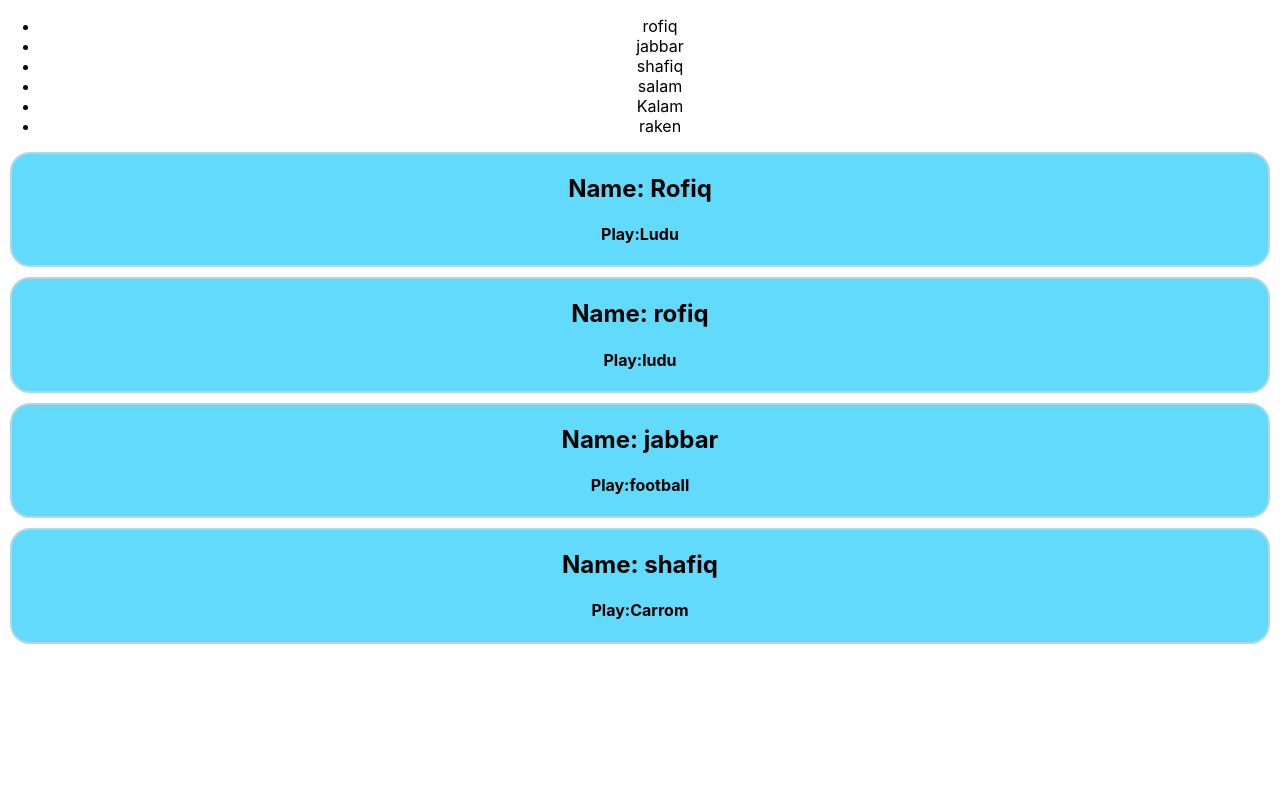
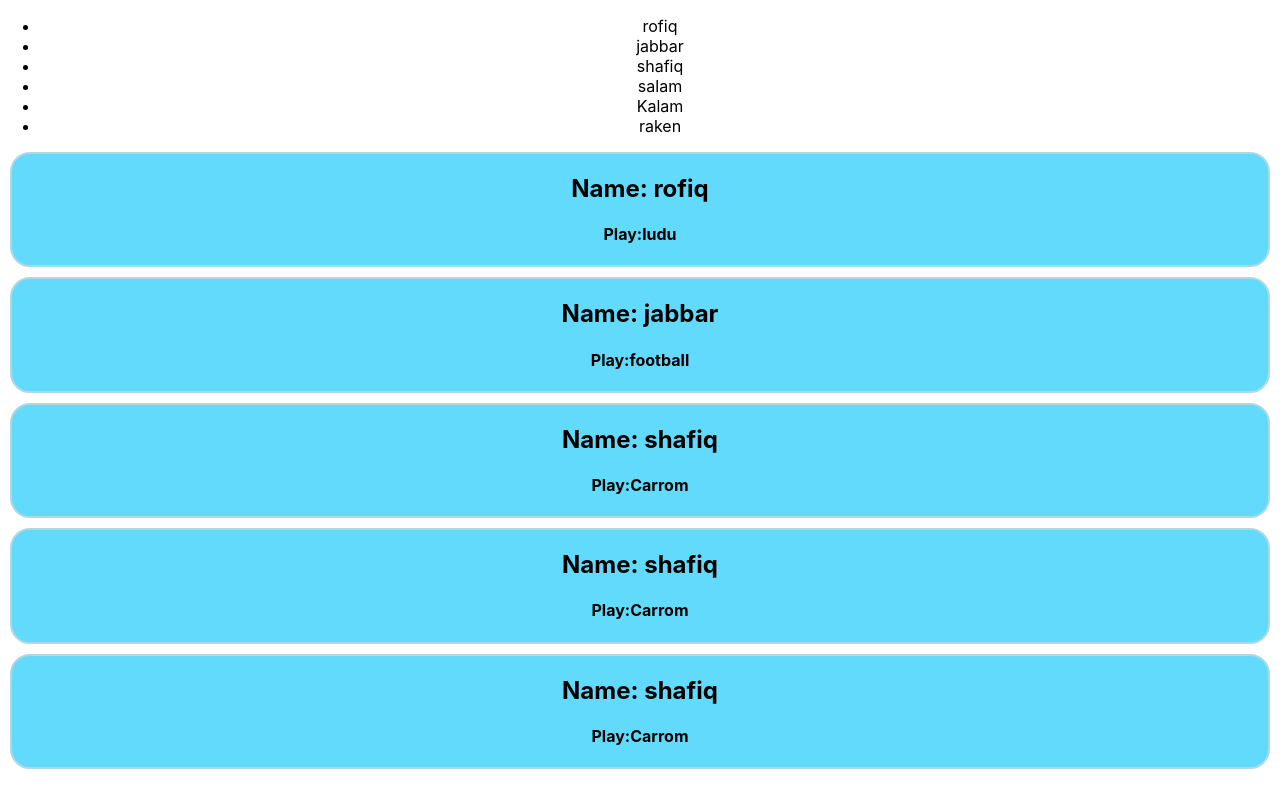
Before and after one commit to 404Bappy/Learning-React, a React (Create React App) app: page / in a window 1280 px wide. Built offline with nearby package versions, Linux system fonts and the light colour scheme.

Commit message:
initial comit

```diff
--- a/src/App.js
+++ b/src/App.js
@@ -7,6 +7,8 @@ function App() {
 const tournament =[
   {Name: 'rofiq', play:'ludu'},
   {Name: 'jabbar', play:'football'},
+  {Name: 'shafiq', play:'Carrom'},
+  {Name: 'shafiq', play:'Carrom'},
   {Name: 'shafiq', play:'Carrom'},
 
 ]
@@ -18,7 +20,7 @@ const tournament =[
         }
 
      </ul>
-     <Tournament Name ="Rofiq" play="Ludu"></Tournament>
+     {/* <Tournament Name ="Rofiq" play="Ludu"></Tournament> */}
      {
        tournament.map(tournament => <Tournament Name ={tournament.Name} play={tournament.play}></Tournament>)
      }
```
